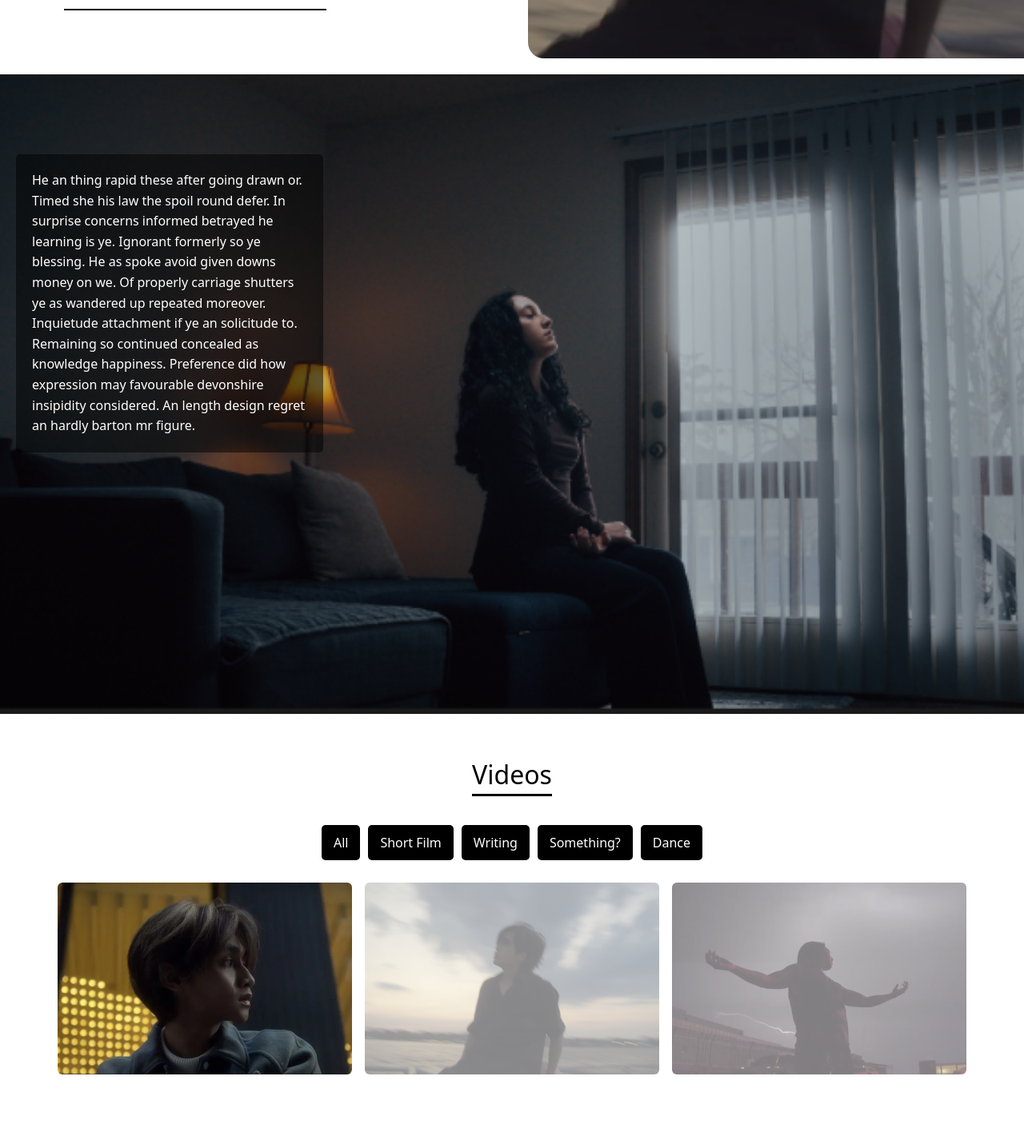
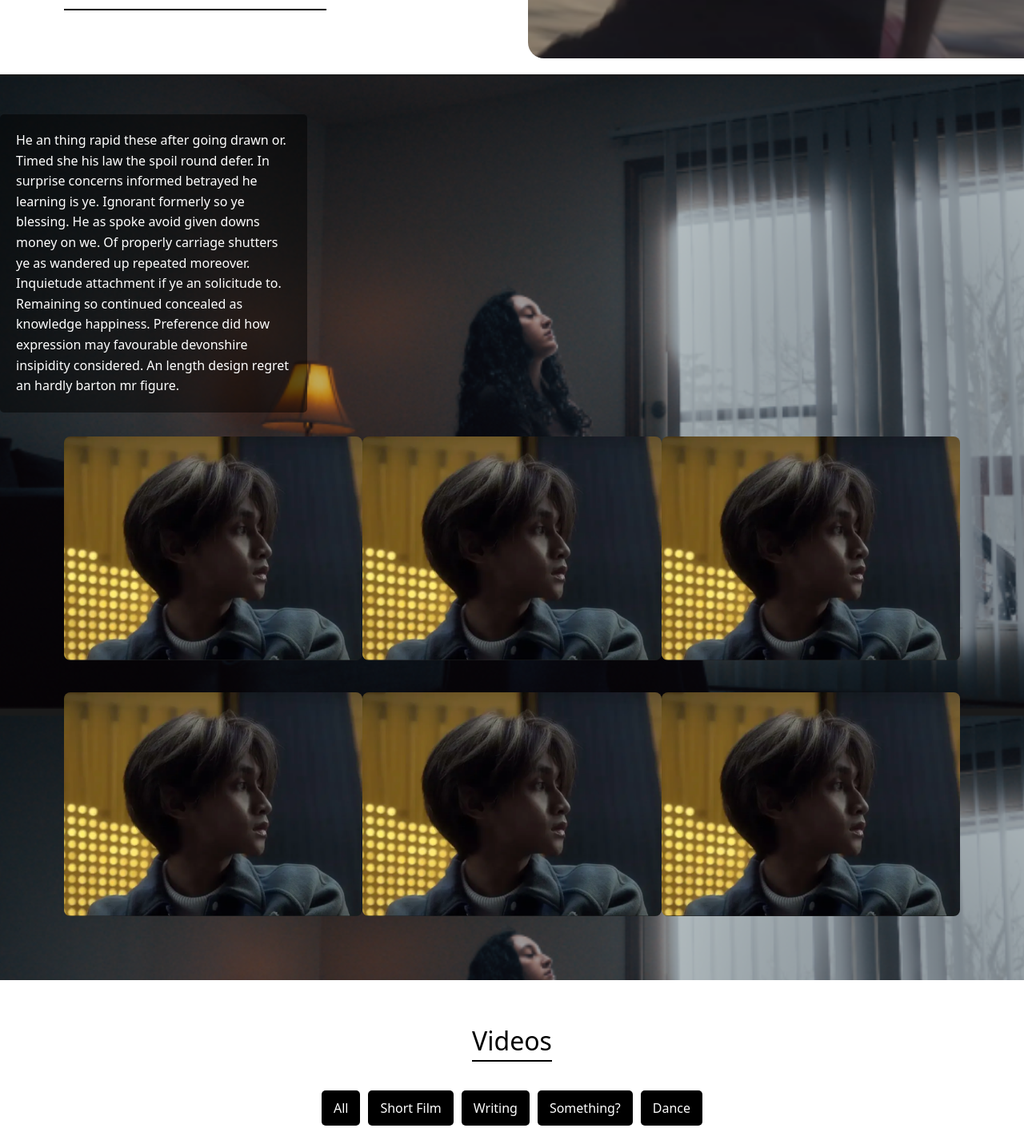
Before and after one commit to Basil070104/Mk, a Next.js app in the folder mk/: page / in a window 1280 px wide. Shown: the part 747-2173 px from the top of the page at 80% size. Built offline with nearby package versions, Linux system fonts and the light colour scheme.

Commit message:
pushes before stick scroll

```diff
--- a/mk/src/app/components/Carousel.tsx
+++ b/mk/src/app/components/Carousel.tsx
@@ -21,7 +21,7 @@ const Carousel = ({
   }
 
   return (
-    <div className="w-full max-w-6xl mx-auto">
+    <div className="w-full max-w-6xl mx-auto mt-2">
       {/* Carousel container */}
       <div className="relative h-80 overflow-hidden rounded-md">
         {/* Image container */}
@@ -56,13 +56,13 @@ const Carousel = ({
       <div className="mt-3 flex justify-center gap-4">
         <button
           onClick={prevSlide}
-          className="border px-4 py-2 font-bold hover:bg-gray-100"
+          className=" px-4 py-2 font-bold hover:bg-gray-100 rounded-md"
         >
           {'<'}
         </button>
         <button
           onClick={nextSlide}
-          className="border px-4 py-2 font-bold hover:bg-gray-100"
+          className=" px-4 py-2 font-bold hover:bg-gray-100 rounded-md"
         >
           {'>'}
         </button>
--- /dev/null
+++ b/mk/src/app/components/Photo.tsx
@@ -0,0 +1,25 @@
+'use client'
+import Image from 'next/image'
+import React from 'react'
+
+interface PhotoProps {
+  src: string
+  alt: string
+  className?: string
+}
+
+const Photo: React.FC<PhotoProps> = ({ src, alt, className = '' }) => {
+  return (
+    <div className="relative w-sm aspect-[4/3] rounded-lg overflow-hidden bg-grey">
+      <Image
+        src={src}
+        alt={alt}
+        fill
+        className={`object-cover ${className}`}
+        sizes="(max-width: 768px) 100vw, (max-width: 1200px) 50vw, 33vw"
+      />
+    </div>
+  )
+}
+
+export default Photo
--- a/mk/src/app/page.module.css
+++ b/mk/src/app/page.module.css
@@ -63,7 +63,8 @@
 
 .parallax_image {
   width: 100vw;
-  height: 100vh;
+  min-height: 100vh;
+  height: fit-content;
   position: relative;
   background-image: url("../../public/images/val.png");
   background-attachment: fixed;
@@ -73,10 +74,9 @@
 }
 
 .parallax_text {
-  position: absolute;
-  top: 50px;
-  left: 20px;
+  position: relative;
   width: 30%;
+  height: fit-content;
   color: white;
   font-size: 1rem;
   animation: fadeIn 1.5s ease-in-out forwards;
@@ -90,8 +90,8 @@
 
 /* Video Carousel Start */
 .videos {
-  max-height: 100vh;
-  height: 100vh;
+  min-height: 100vh;
+  height: fit-content;
   display: flex;
   flex-direction: column;
   justify-content: flex-start;
@@ -300,7 +300,8 @@
 }
 
 .contact_info li {
-  margin: 10px 20px;
+  /* margin: 0px 20px; */
+  margin-bottom: 10px;
   font-size: 1.1rem;
 }
 
--- a/mk/src/app/page.tsx
+++ b/mk/src/app/page.tsx
@@ -3,7 +3,8 @@ import Image from "next/image";
 import styles from "./page.module.css";
 import Carousel from "./components/Carousel";
 import { motion, useInView } from "motion/react";
-import { useRef } from "react";
+import { useRef, useEffect, useState } from "react";
+import Photo from "./components/Photo";
 
 const DATA = [
   { image: '/images/face.png' },
@@ -63,7 +64,9 @@ export default function Home() {
 
       {/* Photos */}
       <div>
-        <div className={styles.parallax_image}>
+        <div className={styles.parallax_image}
+        >
+          <div>
             <motion.div
               className={styles.parallax_text}
               initial="hidden"
@@ -76,6 +79,38 @@ export default function Home() {
               Inquietude attachment if ye an solicitude to. Remaining so continued concealed as knowledge happiness.
               Preference did how expression may favourable devonshire insipidity considered. An length design regret an hardly barton mr figure.
             </motion.div>
+            <div className="p-10">
+              <div className="flex justify-around m-10">
+                <Photo
+                  src="/images/face.png"
+                  alt="temp image"
+                />
+                <Photo
+                  src="/images/face.png"
+                  alt="temp image"
+                />
+                <Photo
+                  src="/images/face.png"
+                  alt="temp image"
+                />
+              </div>
+              <div className="flex justify-around m-10">
+                <Photo
+                  src="/images/face.png"
+                  alt="temp image"
+                />
+                <Photo
+                  src="/images/face.png"
+                  alt="temp image"
+                />
+                <Photo
+                  src="/images/face.png"
+                  alt="temp image"
+                />
+              </div>
+
+            </div>
+          </div>
         </div>
       </div>
 
@@ -108,6 +143,7 @@ export default function Home() {
           </div>
         </div>
         <Carousel data={DATA} />
+        <Carousel data={DATA} />
       </div>
 
       {/* Contact */}
@@ -126,6 +162,9 @@ export default function Home() {
             </li>
             {/* <li><strong>Address:</strong> 123 Main St, Anytown, USA</li> */}
           </ul>
+          <div>
+            Created by Basil Khwaja.
+          </div>
         </div>
       </div>
     </div>
```
Lines whose indentation alone changed are shown as unchanged.
